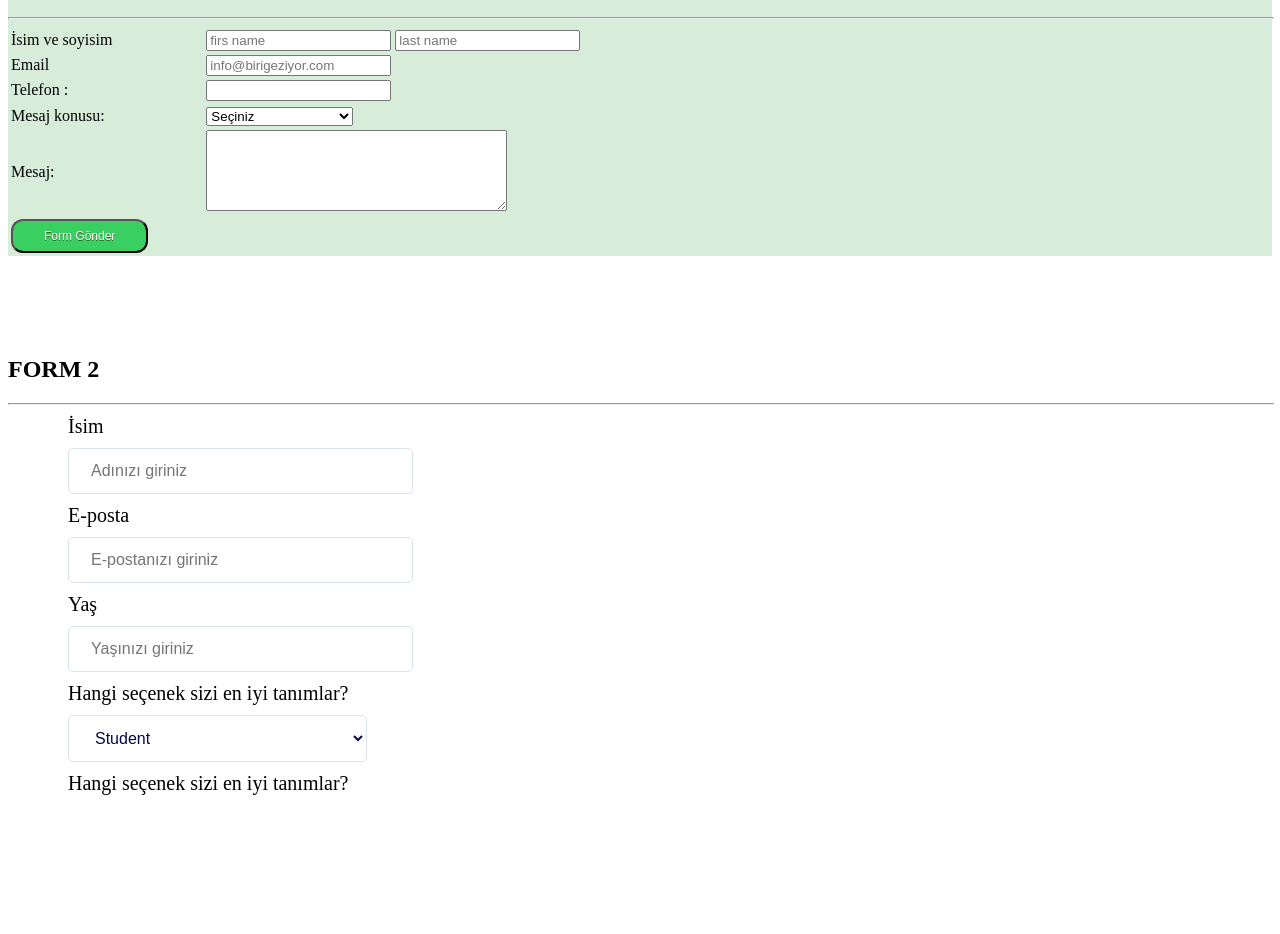
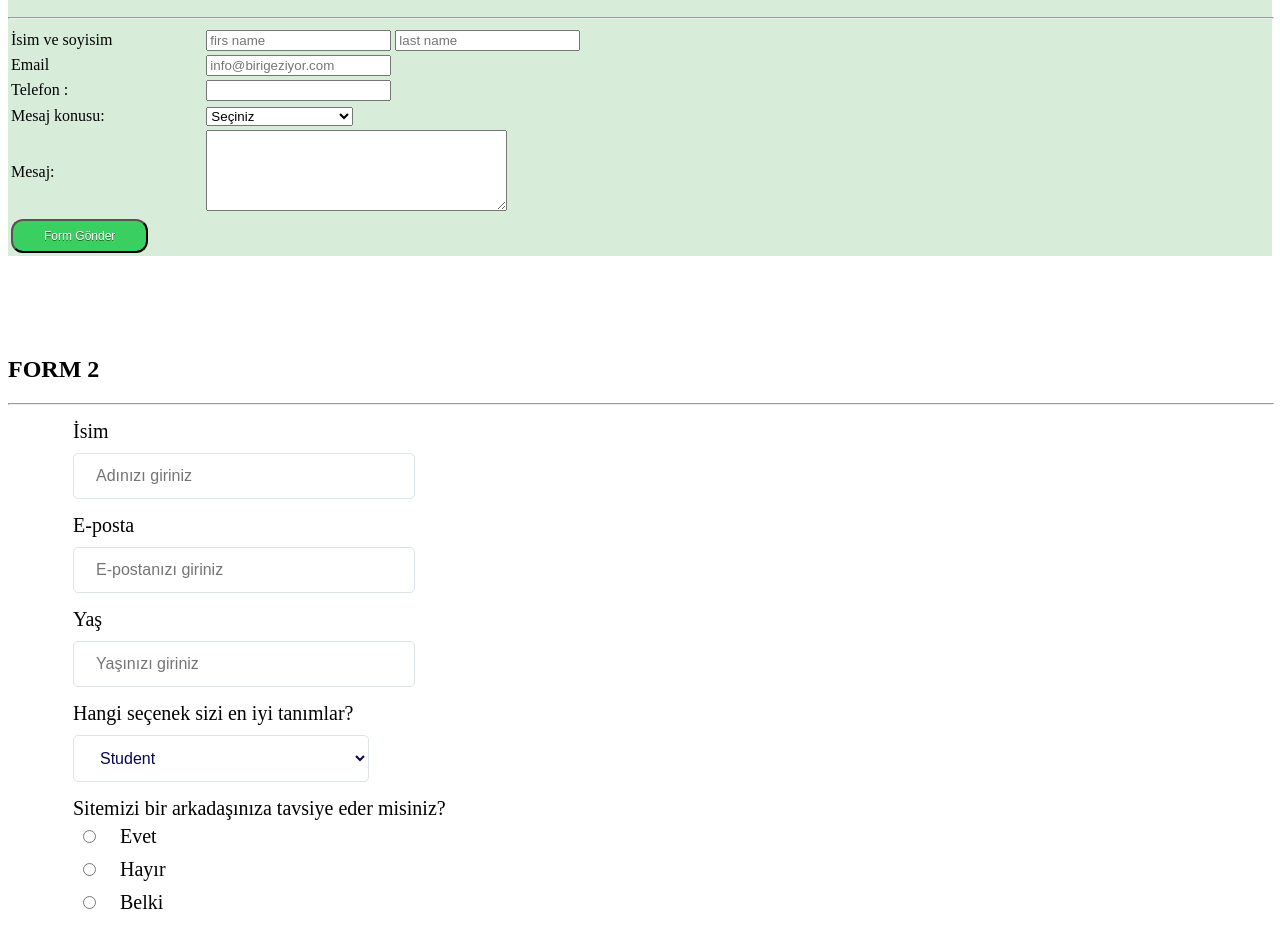
Before and after one commit to canndd/Sample-form-templates, a plain HTML site: page index.html in a window 1280 px wide. Shown: the part 110-1044 px from the top of the page. Before the commit the page ends 915 px from the top, so only its background shows below. Drawn offline with Linux system fonts and the light colour scheme.

Commit message:
form 2 radio bölümü eklendi

```diff
--- a/css/style.css
+++ b/css/style.css
@@ -38,5 +38,9 @@
     resize: none;
 }
 .form2article{
-    margin: 10px;
+    margin: 15px;
 }
+.form2radiomr{
+    margin: 10px ;
+    font-size: 20px;
+}
--- a/index.html
+++ b/index.html
@@ -117,8 +117,15 @@
               </select>
         </article>
         <article class="form2article">
-            <label class="form2label" for="form2radio">Hangi seçenek sizi en iyi tanımlar?
+            <label class="form2label" for="form2radio">Sitemizi bir arkadaşınıza tavsiye eder misiniz?
             </label><br>
+
+            <input class="form2radiomr" type="radio" name="radio1" id="form2radio1">
+            <label class="form2radiomr" for="form2radio1">Evet</label><br>
+            <input class="form2radiomr" type="radio" name="radio1" id="form2radio2">
+            <label class="form2radiomr" for="form2radio2">Hayır</label><br>
+            <input class="form2radiomr" type="radio" name="radio1" id="form2radio3">
+            <label class="form2radiomr" for="form2radio3">Belki</label>
 
         </article>
 
```
